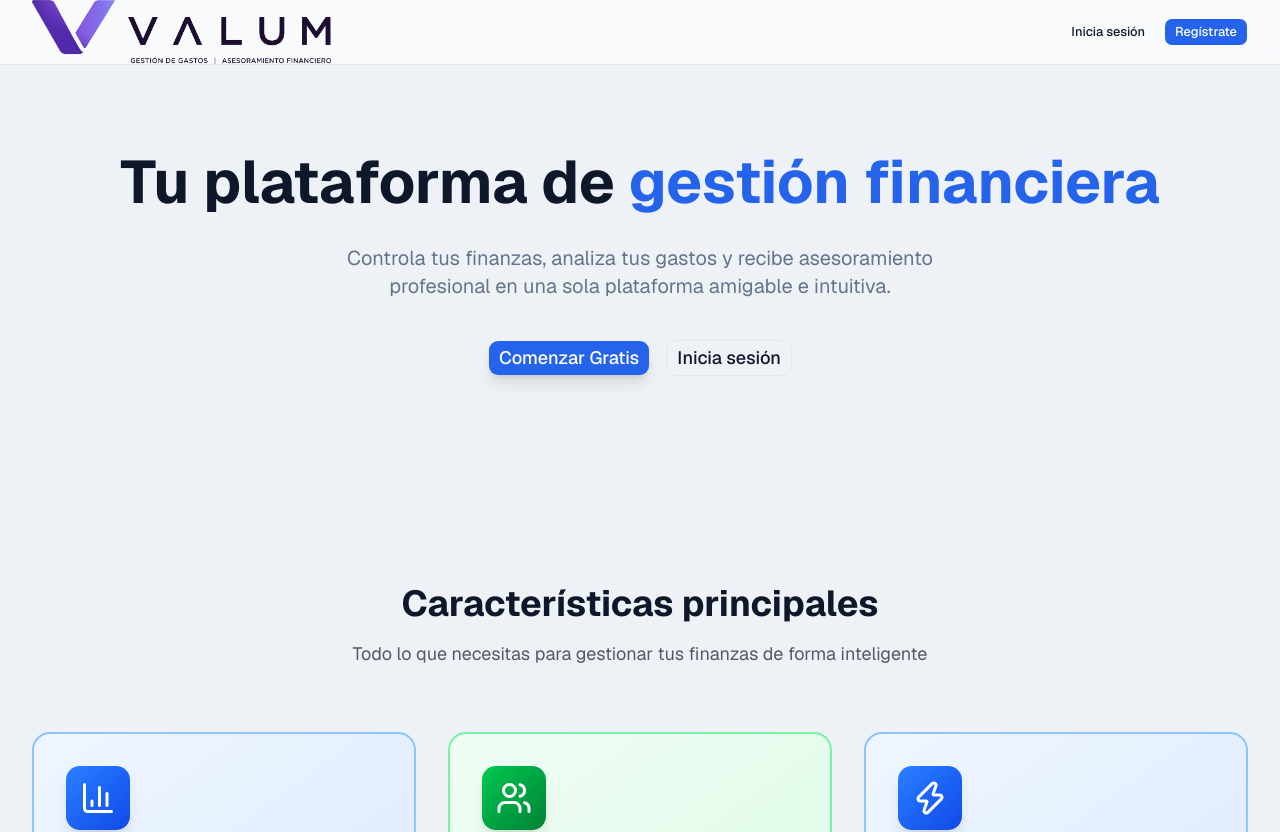
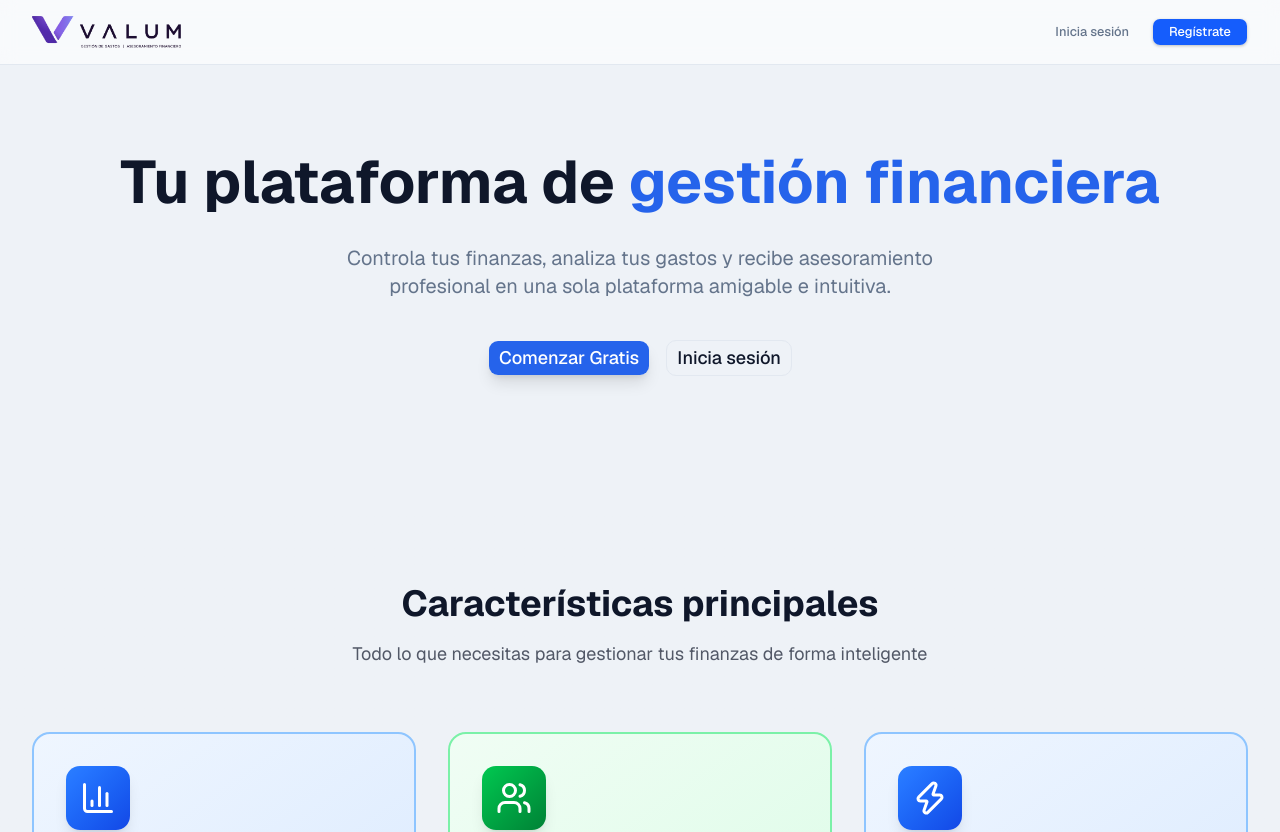
Before and after one commit to SantiSchamberger/Valum, a Next.js app: page / in a window 1280 px wide. Shown: the top 832 px of the page. Built offline with nearby package versions, Linux system fonts and the light colour scheme; no server answers.

Commit message:
Update page.tsx

```diff
--- a/app/page.tsx
+++ b/app/page.tsx
@@ -17,29 +17,34 @@ export default async function HomePage() {
   return (
     <div className="min-h-screen bg-background">
       {/* Header */}
-      {/* Header */}
       <header className="sticky top-0 z-40 border-b border-border bg-card/95 backdrop-blur supports-[backdrop-filter]:bg-card/60">
         <div className="max-w-7xl mx-auto px-4 sm:px-6 lg:px-8">
           <div className="flex justify-between items-center h-16">
 
-            {/* Contenedor del Logo (Esquina Superior Izquierda) */}
-            <div className="flex items-center">
+            {/* Contenedor del Logo Optimizado */}
+            <Link href="/" className="flex items-center group">
               <img
                 src="/logo.png"
                 alt="Logo de Valum"
-                className="h-16 w-auto object-contain"
+                /*
+                  CAMBIOS AQUÍ:
+                  - Reducido de h-16 a h-7 (escalando a h-8 en pantallas medianas) para achicarlo.
+                  - Se añade 'dark:invert' para que las letras oscuras se vuelvan blancas en fondo oscuro.
+                  - 'transition-opacity' para un feedback visual sutil al pasar el mouse.
+                */
+                className="h-7 md:h-8 w-auto object-contain dark:invert transition-opacity group-hover:opacity-90"
               />
-            </div>
+            </Link>
 
             {/* Botones de la Derecha */}
-            <div className="flex items-center gap-2">
+            <div className="flex items-center gap-3">
               <Link href="/auth/login" className="cursor-pointer">
-                <Button variant="ghost" size="sm" className="cursor-pointer hover:bg-muted">
+                <Button variant="ghost" size="sm" className="cursor-pointer text-muted-foreground hover:text-foreground hover:bg-muted font-medium">
                   Inicia sesión
                 </Button>
               </Link>
               <Link href="/auth/sign-up" className="cursor-pointer">
-                <Button size="sm" className="cursor-pointer hover:opacity-90 transition-opacity">
+                <Button size="sm" className="cursor-pointer bg-blue-600 hover:bg-blue-700 text-white font-medium px-4 rounded-md transition-all shadow-sm">
                   Regístrate
                 </Button>
               </Link>
```
